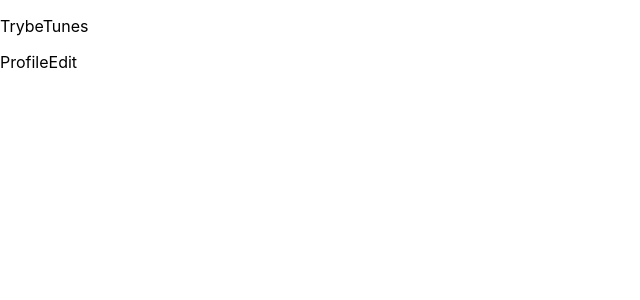
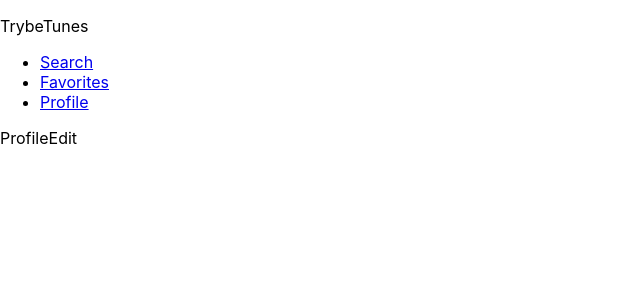
Before and after one commit to Fernanda-Vidal/ProjectTrybe-tunes, a React (Create React App) app: page /profile/edit in a window 1280 px wide. Shown: the top 300 px of the page, without its empty margins (0-640 px from the left). Built offline with nearby package versions, Linux system fonts and the light colour scheme.

Commit message:
Adiciona requisito 4.

```diff
--- a/src/components/Header.js
+++ b/src/components/Header.js
@@ -1,4 +1,5 @@
 import React from 'react';
+import { Link } from 'react-router-dom';
 import { getUser } from '../services/userAPI';
 import Loading from './Loading';
 
@@ -26,6 +27,15 @@
        <header data-testid="header-component">
          { loading ? <Loading />
            : <p data-testid="header-user-name">{ user }</p> }
+         <nav>
+           <ul>
+             <li><Link to="/search" data-testid="link-to-search">Search</Link></li>
+             <li>
+               <Link to="/favorites" data-testid="link-to-favorites">Favorites</Link>
+             </li>
+             <li><Link to="/profile" data-testid="link-to-profile">Profile</Link></li>
+           </ul>
+         </nav>
        </header>
 
      );
```
